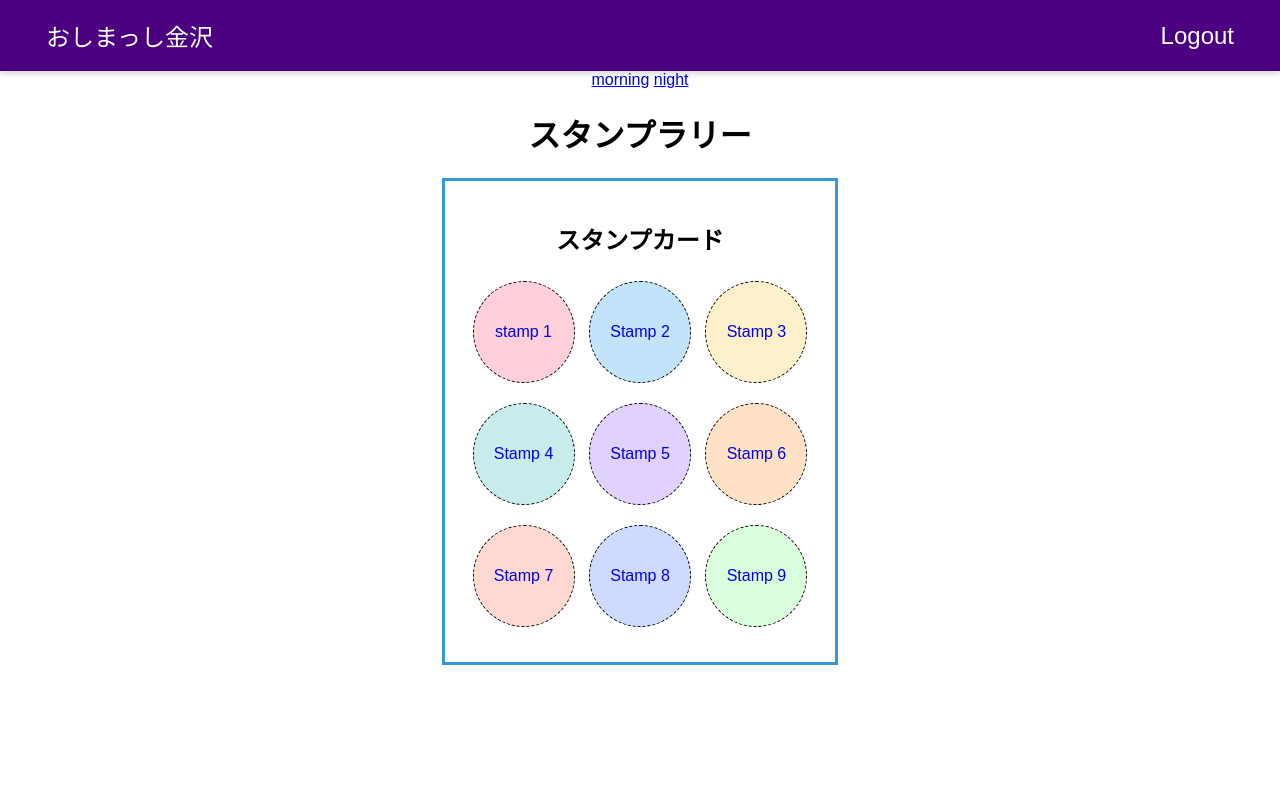
After one commit to kodai-160/flask-PD, a Flask app: page /stamp_rally_noon in a window 1280 px wide. The commit adds this page. Run offline with Flask 3, Linux system fonts and the light colour scheme; a user stored in the database is signed in.

Commit message:
add noon & night

```diff
--- a/app.py
+++ b/app.py
@@ -96,7 +96,7 @@ def login():
 
         if user:
             login_user(user)
-            return redirect(url_for('stamp'))
+            return redirect(url_for('stamp_rally_moring'))
         else:
             return "Failed Login"
 
@@ -108,15 +108,33 @@ def logout():
     logout_user()
     return redirect(url_for('login'))
 
-@app.route('/stamp')
+@app.route('/stamp_rally_morning')
 @login_required
-def stamp():
+def stamp_rally_morning():
     # 現在のユーザーに関連するスタンプを取得
     user_stamps = Stamp.query.filter_by(user_id=current_user.id).all()
     # スタンプの状態を辞書として抽出
     stamps_status = {stamp.name: stamp.collected for stamp in user_stamps}
     # テンプレートにスタンプの状態を渡す
     return render_template('stamp_rally_morning.html', stamps_status=stamps_status)
+
+@app.route('/stamp_rally_noon')
+def stamp_rally_noon():
+    # 現在のユーザーに関連するスタンプを取得
+    user_stamps = Stamp.query.filter_by(user_id=current_user.id).all()
+    # スタンプの状態を辞書として抽出
+    stamps_status = {stamp.name: stamp.collected for stamp in user_stamps}
+    # テンプレートにスタンプの状態を渡す
+    return render_template('stamp_rally_noon.html', stamps_status=stamps_status)
+
+@app.route('/stamp_rally_night')
+def stamp_rally_night():
+    # 現在のユーザーに関連するスタンプを取得
+    user_stamps = Stamp.query.filter_by(user_id=current_user.id).all()
+    # スタンプの状態を辞書として抽出
+    stamps_status = {stamp.name: stamp.collected for stamp in user_stamps}
+    # テンプレートにスタンプの状態を渡す
+    return render_template('stamp_rally_night.html', stamps_status=stamps_status)
 
 @app.route('/morning/stamp1')
 def stamp1():
@@ -163,6 +181,97 @@ def stamp9():
     comments = Comment.query.all()
     return render_template('/morning/stamp9.html', comments=comments)
 
+@app.route('/noon/stamp1')
+def noon_stamp1():
+    comments = Comment.query.all()
+    return render_template('/noon/stamp1.html', comments=comments)
+
+@app.route('/noon/stamp2')
+def noon_stamp2():
+    comments = Comment.query.all()
+    return render_template('/noon/stamp2.html', comments=comments)
+
+@app.route('/noon/stamp3')
+def noon_stamp3():
+    comments = Comment.query.all()
+    return render_template('/noon/stamp3.html', comments=comments)
+
+@app.route('/noon/stamp4')
+def noon_stamp4():
+    comments = Comment.query.all()
+    return render_template('/noon/stamp4.html', comments=comments)
+
+@app.route('/noon/stamp5')
+def noon_stamp5():
+    comments = Comment.query.all()
+    return render_template('/noon/stamp5.html', comments=comments)
+
+@app.route('/noon/stamp6')
+def noon_stamp6():
+    comments = Comment.query.all()
+    return render_template('/noon/stamp6.html', comments=comments)
+
+@app.route('/noon/stamp7')
+def noon_stamp7():
+    comments = Comment.query.all()
+    return render_template('/noon/stamp7.html', comments=comments)
+
+@app.route('/noon/stamp8')
+def noon_stamp8():
+    comments = Comment.query.all()
+    return render_template('/noon/stamp8.html', comments=comments)
+
+@app.route('/noon/stamp9')
+def noon_stamp9():
+    comments = Comment.query.all()
+    return render_template('/noon/stamp9.html', comments=comments)
+
+@app.route('/night/stamp1')
+def night_stamp1():
+    comments = Comment.query.all()
+    return render_template('/night/stamp1.html', comments=comments)
+
+@app.route('/night/stamp2')
+def night_stamp2():
+    comments = Comment.query.all()
+    return render_template('/night/stamp2.html', comments=comments)
+
+@app.route('/night/stamp3')
+def night_stamp3():
+    comments = Comment.query.all()
+    return render_template('/night/stamp3.html', comments=comments)
+
+@app.route('/night/stamp4')
+def night_stamp4():
+    comments = Comment.query.all()
+    return render_template('/night/stamp4.html', comments=comments)
+
+@app.route('/night/stamp5')
+def night_stamp5():
+    comments = Comment.query.all()
+    return render_template('/night/stamp5.html', comments=comments)
+
+@app.route('/night/stamp6')
+def night_stamp6():
+    comments = Comment.query.all()
+    return render_template('/night/stamp6.html', comments=comments)
+
+@app.route('/night/stamp7')
+def night_stamp7():
+    comments = Comment.query.all()
+    return render_template('/night/stamp7.html', comments=comments)
+
+@app.route('/night/stamp8')
+def night_stamp8():
+    comments = Comment.query.all()
+    return render_template('/night/stamp8.html', comments=comments)
+
+@app.route('/night/stamp9')
+def night_stamp9():
+    comments = Comment.query.all()
+    return render_template('/night/stamp9.html', comments=comments)
+
+
 @app.route('/comment', methods=['GET', 'POST'])
 def comment():
     if request.method == 'POST':
@@ -172,7 +281,7 @@ def comment():
         new_comment = Comment(user_id=current_user.id, comment=comment_text, comment_date=comment_date)
         db.session.add(new_comment)
         db.session.commit()
-        return redirect(url_for('kenrokuen'))
+        return redirect(url_for('stamp1'))
 
 @app.route('/update_stamp', methods=['POST'])
 @login_required
--- a/static/css/style.css
+++ b/static/css/style.css
@@ -26,7 +26,3 @@ body, html {
 .header a:hover {
     background-color: rgba(255, 255, 255, 0.2);
 }
-.welcome {
-    padding: 20px;
-    font-size: 24px;
-}
--- a/templates/home.html
+++ b/templates/home.html
@@ -18,8 +18,5 @@
         <a href="{{ url_for('logout') }}">Logout</a>
     {% endif %}
     </div>
-    <div class="welcome">
-        <p>ようこそ</p>
-    </div>
 </body>
 </html>
--- a/templates/stamp_rally_morning.html
+++ b/templates/stamp_rally_morning.html
@@ -8,6 +8,10 @@
 </head>
 <body>
     {% include 'home.html' %}
+    <div>
+        <a href="/stamp_rally_noon">noon</a>
+        <a href="/stamp_rally_night">night</a>
+    </div>
     <h1>スタンプラリー</h1>
     <div class="stamp-card">
         <h2>スタンプカード</h2>
--- /dev/null
+++ b/templates/stamp_rally_noon.html
@@ -0,0 +1,36 @@
+<!DOCTYPE html>
+<html lang="ja">
+<head>
+    <meta charset="UTF-8">
+    <meta name="viewport" content="width=device-width, initial-scale=1.0">
+    <title>スタンプラリーの台紙</title>
+    <link rel="stylesheet" href="{{ url_for('static', filename='css/stamp_rally.css') }}">
+</head>
+<body>
+    {% include 'home.html' %}
+    <div>
+        <a href="/stamp_rally_morning">morning</a>
+        <a href="/stamp_rally_night">night</a>
+    </div>
+    <h1>スタンプラリー</h1>
+    <div class="stamp-card">
+        <h2>スタンプカード</h2>
+        <div class="row">
+            <a href="{{ url_for('noon_stamp1', stamp_name='stamp1') }}" id="stamp1" class="stamp {{ 'collected' if stamps_status.get('stamp1', False) else '' }}">stamp 1</a>
+            <a href="{{ url_for('noon_stamp2', stamp_name='stamp2') }}" id="stamp2" class="stamp {{ 'collected' if stamps_status.get('stamp2', False) else '' }}">Stamp 2</a>
+            <a href="{{ url_for('noon_stamp3', stamp_name='stamp3') }}" id="stamp3" class="stamp {{ 'collected' if stamps_status.get('stamp3', False) else '' }}">Stamp 3</a>
+        </div>
+        <div class="row">
+            <a href="{{ url_for('noon_stamp4', stamp_name='stamp4') }}" id="stamp4" class="stamp {{ 'collected' if stamps_status.get('stamp4', False) else '' }}">Stamp 4</a>
+            <a href="{{ url_for('noon_stamp5', stamp_name='stamp5') }}" id="stamp5" class="stamp {{ 'collected' if stamps_status.get('stamp5', False) else '' }}">Stamp 5</a>
+            <a href="{{ url_for('noon_stamp6', stamp_name='stamp6') }}" id="stamp6" class="stamp {{ 'collected' if stamps_status.get('stamp6', False) else '' }}">Stamp 6</a>
+        </div>
+        <div class="row">
+            <a href="{{ url_for('noon_stamp7', stamp_name='stamp7') }}" id="stamp7" class="stamp {{ 'collected' if stamps_status.get('stamp7', False) else '' }}">Stamp 7</a>
+            <a href="{{ url_for('noon_stamp8', stamp_name='stamp8') }}" id="stamp8" class="stamp {{ 'collected' if stamps_status.get('stamp8', False) else '' }}">Stamp 8</a>
+            <a href="{{ url_for('noon_stamp9', stamp_name='stamp9') }}" id="stamp9" class="stamp {{ 'collected' if stamps_status.get('stamp9', False) else '' }}">Stamp 9</a>
+        </div>
+
+    </div>
+</body>
+</html>
```
Also changed, not shown: templates/stamp_rally_night.html (added, +36 -0 lines), a.py (added), instance/users.db.
